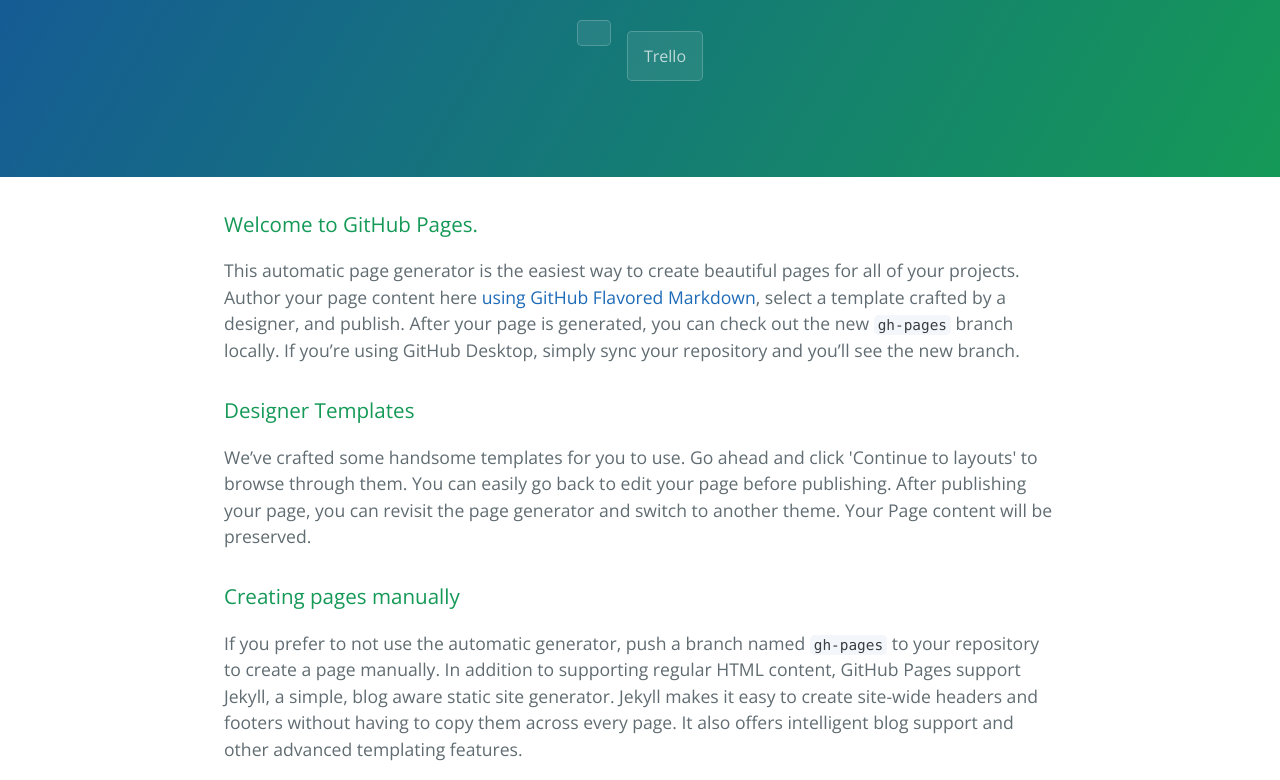
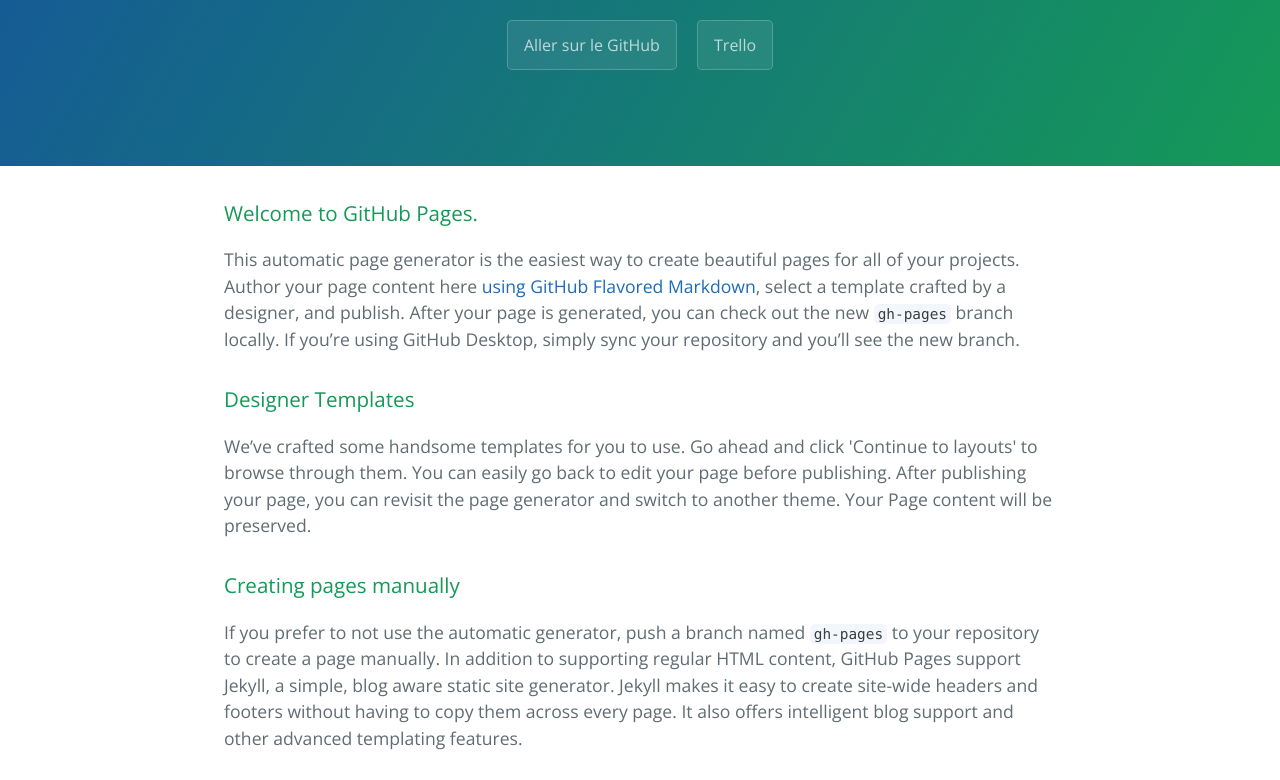
Before and after one commit to JPInetwork/JPI, a plain HTML site: page index.html in a window 1280 px wide. Shown: the part 170-950 px from the top of the page. Drawn offline with nearby package versions, Linux system fonts and the light colour scheme.

Commit message:
Update index.html

```diff
--- a/index.html
+++ b/index.html
@@ -13,7 +13,7 @@
     <section class="page-header">
       <h1 class="project-name">Jpi</h1>
       <h2 class="project-tagline"></h2>
-      <a href="https://github.com/JPInetwork/JPI" class="btn"Aller sur le GitHub</a>
+      <a href="https://github.com/JPInetwork/JPI" class="btn">Aller sur le GitHub</a>
       <a href="https://trello.com/b/isZyUqdK/td-git" class="btn">Trello</a>
     </section>
 
```
